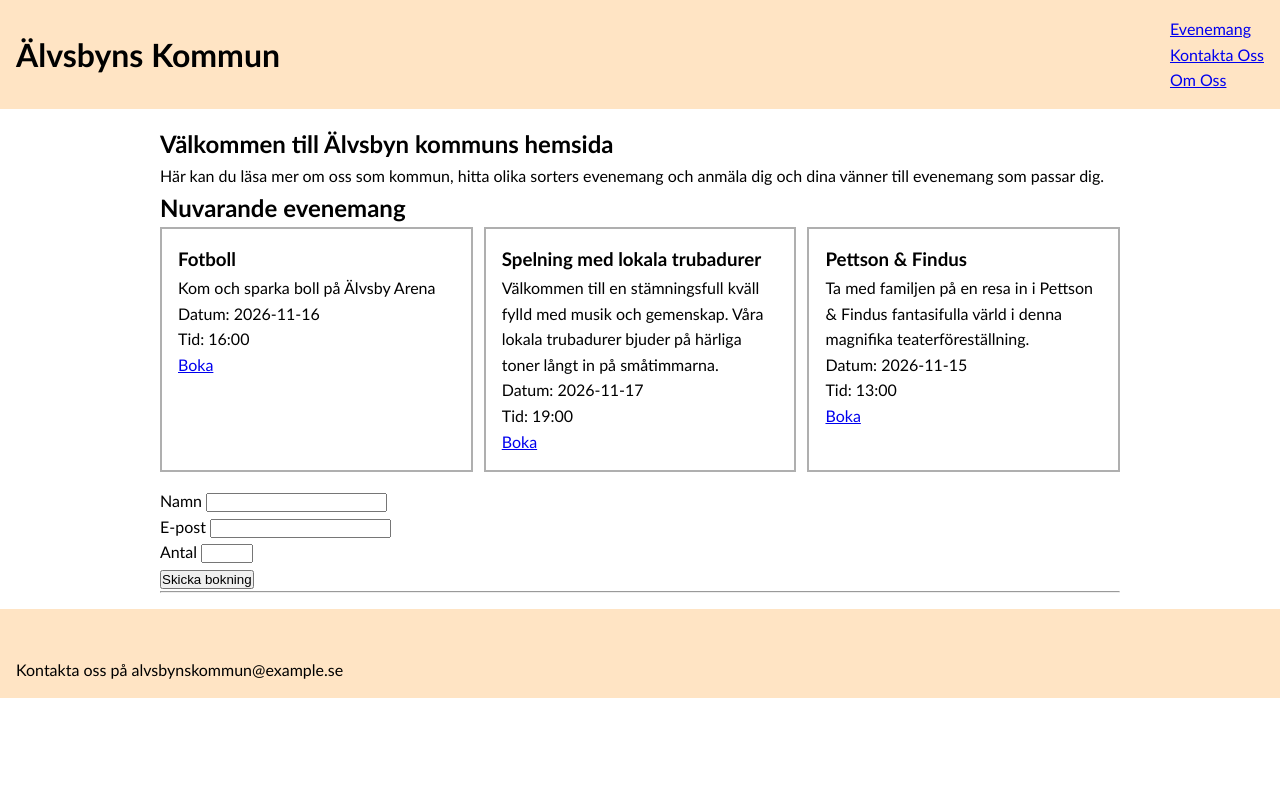
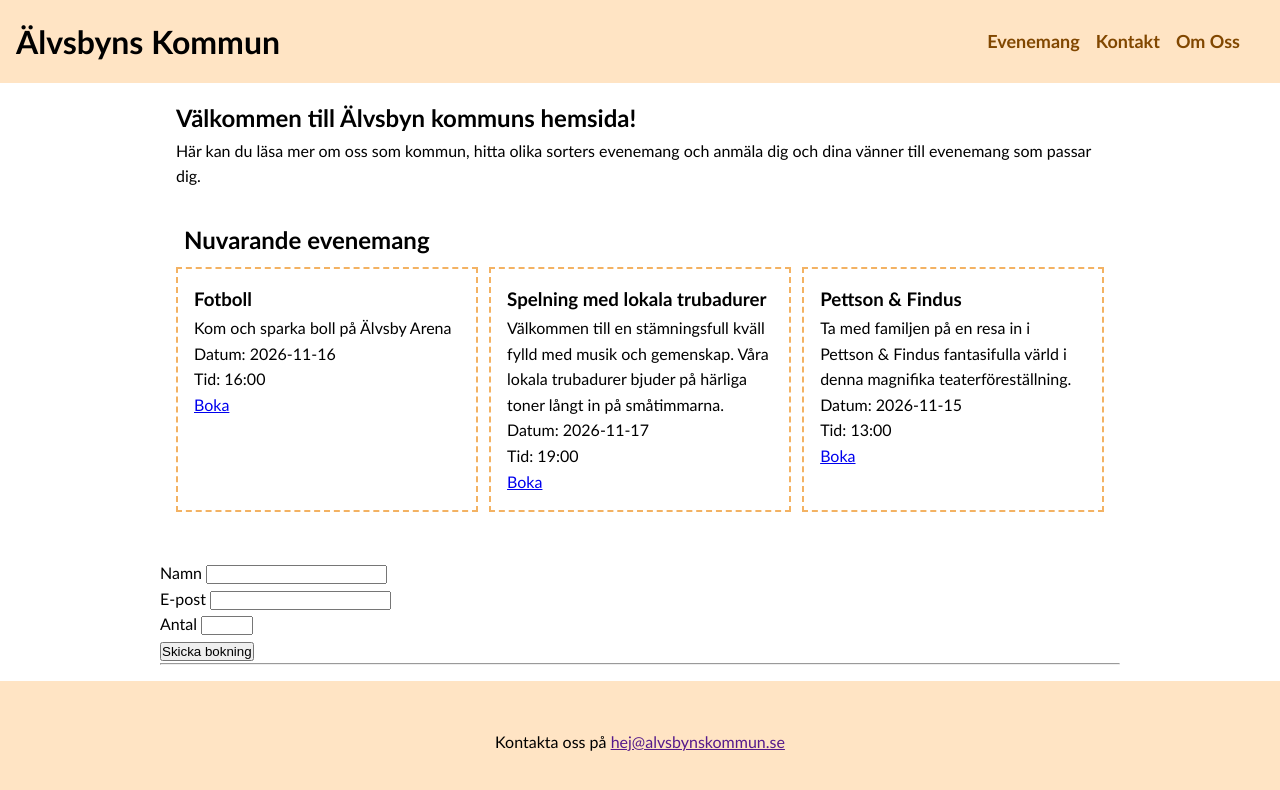
Before and after one commit to karja1337/K2-Projektinlamning, a plain HTML site: page frontend/index.html in a window 1280 px wide. Drawn offline with Linux system fonts and the light colour scheme.

Commit message:
CSS for header and footer links

```diff
--- a/frontend/index.html
+++ b/frontend/index.html
@@ -14,15 +14,15 @@
         <nav aria-label="Huvudnavigation">
             <ul class="nav-list">
                 <li><a href="#event">Evenemang</a></li>
-                <li><a href="#contact">Kontakta Oss</a></li>
+                <li><a href="#contact">Kontakt</a></li>
                 <li><a href="#about">Om Oss</a></li>
             </ul>
         </nav>
     </header>
 <main>
     <section id="about">
-        <h2>Välkommen till Älvsbyn kommuns hemsida</h2>
-        <p>
+        <h2>Välkommen till Älvsbyn kommuns hemsida!</h2>
+        <p class="about-desc">
             Här kan du läsa mer om oss som kommun, hitta olika sorters evenemang och anmäla dig och dina vänner till evenemang som passar dig.
         </p>
     </section>
@@ -92,7 +92,7 @@
 
 </main>
     <footer id="contact">
-        <p>Kontakta oss på alvsbynskommun@example.se</p>
+        <p>Kontakta oss på <a href="">hej@alvsbynskommun.se</a></p>
     </footer>
 </body>
 </html>
--- a/frontend/style.css
+++ b/frontend/style.css
@@ -1,3 +1,10 @@
+/* Mobile-First */
+
+:root {
+    --header-bg: bisque;
+    --footer-bg: bisque;
+}
+
 * {
     box-sizing: border-box;
     margin: 0;
@@ -7,12 +14,12 @@
 body {
     font-family: 'Trebuchet MS', sans-serif;
     line-height: 1.6;
-    background-color: #fff;
+    background-color: white;
 }
 
 .site-header {
     padding: 1rem;
-    background-color: bisque;
+    background-color: var(--header-bg);
 }
 
 main {
@@ -22,9 +29,33 @@ main {
     padding: 1rem 0rem;
 }
 
+/* Navigation / Navigering */
 .nav-list {
     flex-direction: row;
     list-style: none;
+}
+
+.nav-list a {
+    color: #814700;
+    font-size: large;
+    text-decoration: none;
+    font-weight: 600;
+}
+
+.nav-list a:hover {
+    color: black;
+    text-decoration: underline;
+}
+
+/* Om Oss */
+#about, #event {
+    padding: 0rem 1rem;
+    margin-bottom: 2rem;
+}
+
+/* Event / Evenemang */
+#event h2 {
+    margin: 0.5rem;
 }
 
 .event-list {
@@ -37,17 +68,24 @@ main {
     box-sizing: border-box;
     margin-bottom: 1rem;
     padding: 1rem;
-    border: 2px solid #afafaf;
-    background: #ffffff;
+    border: 2px dashed #f3b263;
+    background: white;
 }
 
 footer {
+    flex: 1;
+    left: 0;
+    bottom: 0;
+    width: 100%;
+    text-align: center;
+
     box-sizing: border-box;
-    padding: 3rem 1rem 1rem 1rem;
-    background-color: bisque;
+    padding: 3rem 2rem 4rem;
+    background-color: var(--footer-bg);
 }
 
 
+/* Desktop / Datorkskärm eller större skärmar */
 @media (min-width: 750px) {
     .site-header {
         display: flex;
@@ -56,14 +94,27 @@ footer {
     }
 
     .nav-list {
+        display: flex;
         flex-direction: row;
+        margin-right: 1rem;
+    }
+
+    .nav-list li {
+        margin: 0.5rem;
     }
 
     .event-list {
+        display: flex;
         flex-direction: row;
     }
 
     .event-card {
         flex: 1;
     }
+
+    footer {
+
+        left: 0;
+        bottom: 0;
+    }
 }
```
